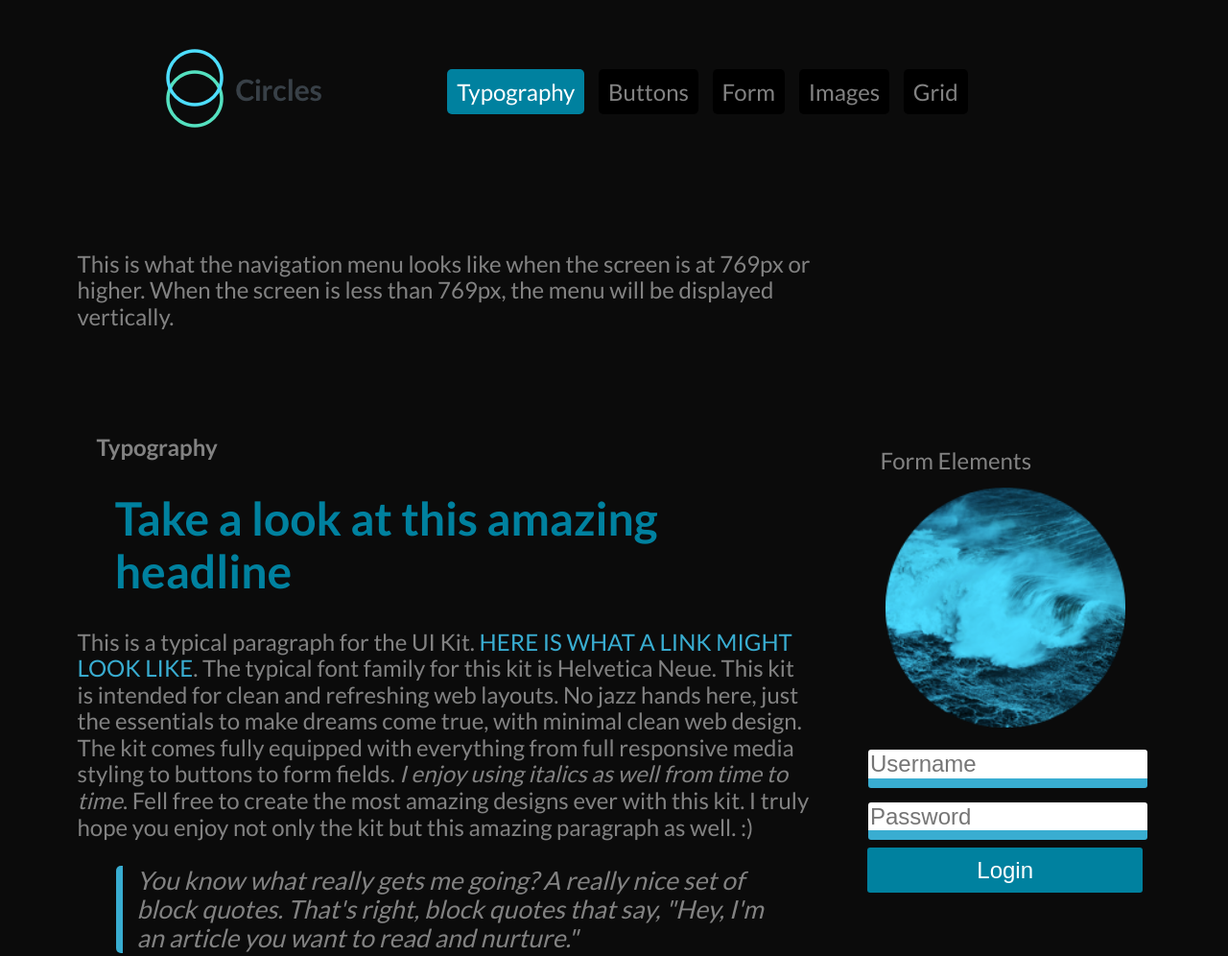
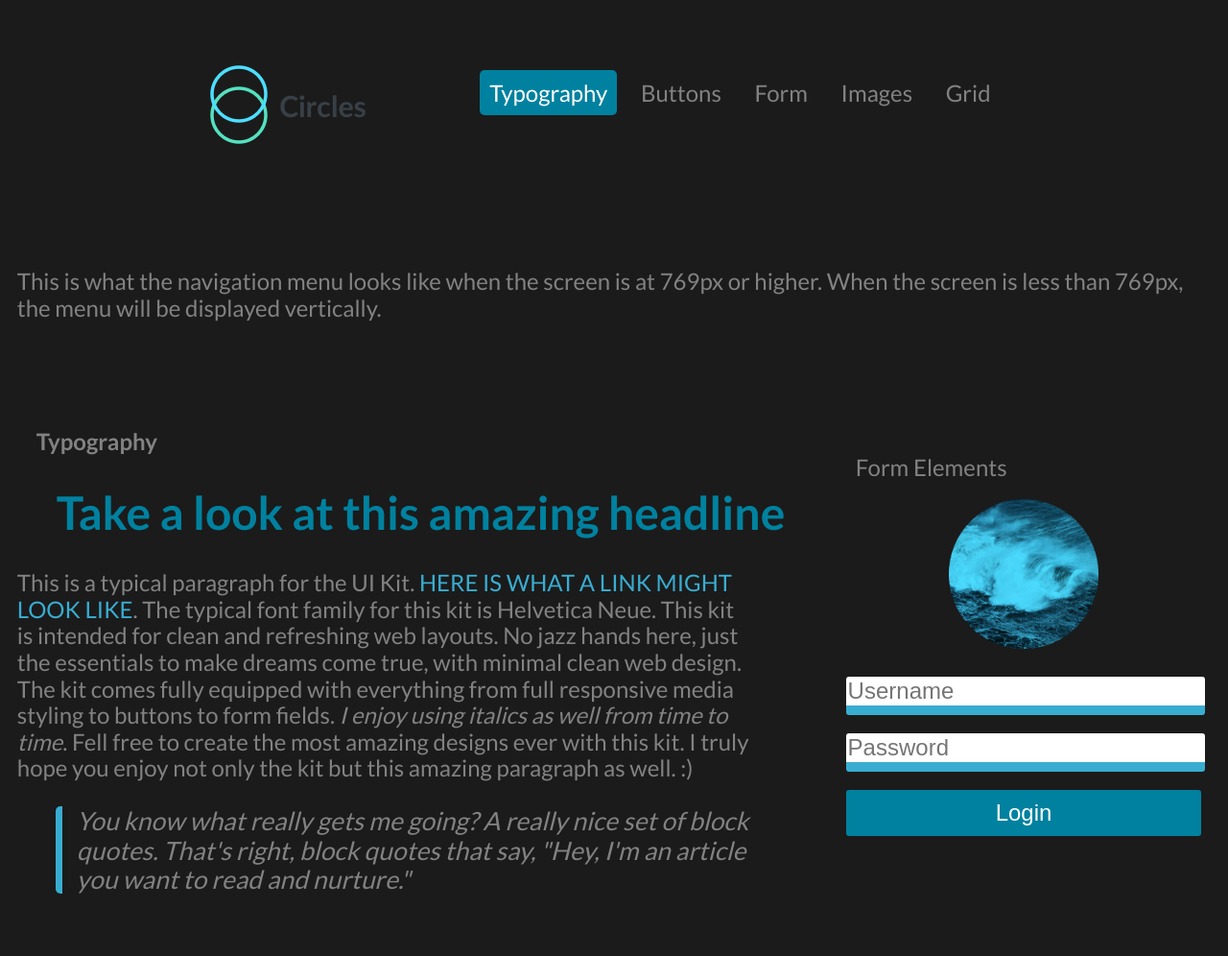
Before and after one commit to athenaozanich/style_guide_v3, a plain HTML site: page index.html in a window 1280 px wide. Shown: the top 996 px of the page at 96% size. Drawn offline with Linux system fonts and the light colour scheme.

Commit message:
Polish the layout, fix bugs ads MQ mixins.

```diff
--- a/scss/base/_base.scss
+++ b/scss/base/_base.scss
@@ -1,16 +1,13 @@
 ul{
 	padding:0;
 }
-p{
-	@media (min-width: $brkpoint-md){
+.grid__col--8 p{
+	@include brk-pt {
 		width:60vw;
 	}
 }
 .container{
-	width:90%;
-	margin-left: 5%;
-	margin-right: 5%;
-	background-color: $black;
+	background-color: $cod-gray;
 	color:$text-color-grey;
 	font-size: 1.5rem;
 	font-family: Lato, Helvetica Neue, Helvetica, Arial, sans-serif;
--- a/scss/components/_buttons.scss
+++ b/scss/components/_buttons.scss
@@ -1,24 +1,19 @@
 /**************************/
 /*        BUTTONS         */
 /**************************/
-[class^="btn"]{
-	width:$content-width-small;
-	margin:2.5%;
-	padding:10px;
-	border:none;
-	border-radius:3px;
-	color:white;
-	@media (min-width: $brkpoint-md){
+.grid__col--12 [class^="btn"]{
+	@include btn {
+		@include brk-pt {
 		width:17%;
 		margin:auto;
-		margin-left:2.25%;
+		margin-left:2vw;
 
+		}
 	}
+
 }
 .form{
 	& .btn--default{
-		@media (min-width: $brkpoint-md){
-			width:$content-width-small;
-			}
-		}
+		@include btn;
+	}
 }
--- a/scss/components/_grid.scss
+++ b/scss/components/_grid.scss
@@ -16,41 +16,48 @@
 .grid__row{
 	display:block;
 
-    @media (min-width: $brkpoint-md){
+    @include brk-pt {
 		display: flex;
 		flex-direction:row;
-	    justify-content: space-evenly;
+	    justify-content: center;
+
 
         .grid__col--3{
-    		flex-grow:1;
+    		flex:0 25%;
+
         }
         .grid__col--4{
-        	flex-grow:2;
+        	flex:0 31%;
+
         }
         .grid__col--5{
-            flex-grow:2;
+            flex:0 35%;
+
         }
         .grid__col--6{
-        	flex-grow:1;
+        	flex:0 50%;
+
         }
         .grid__col--7{
-            flex-grow:5;
+            flex:0 60%;
+
         }
         .grid__col--8{
-        	flex-grow:5;
+        	flex:0 65%;
+
         }
         .grid__col--9{
-        	flex-grow:1;
+        	flex:0 645px;
+
         }
         .grid__col--12{
-        	flex-grow:1;
+        	flex:0 100%;
+
         }
+
+        .centered{
+
+        }
+
 	}
 }
-
-.centered{
-    &.grid__col--7{
-       flex:0 50%;
-
-    }
-}
--- a/scss/components/_images.scss
+++ b/scss/components/_images.scss
@@ -3,7 +3,7 @@
 /**************************/
 .img--logo{
 	display:block;
-	margin:10% auto;
+	margin:50px auto;
 }
 .img--frame {
     width: 95%;
@@ -12,6 +12,6 @@
 }
 .img--avatar{
 	display:block;
-	width:250px;
+	width:40%;
 	margin:5% auto;
 }
--- a/scss/components/_navigation.scss
+++ b/scss/components/_navigation.scss
@@ -6,7 +6,7 @@
 	list-style: none;
 	text-align:center;
 	margin:5px;
-	background-color:black;
+	background-color:$cod-gray;
 	border-radius: 5px;
 	padding: 10px;
 
@@ -27,11 +27,13 @@
 
 }
 .nav{
-	@media (min-width: $brkpoint-md){
-		display: block;
+	display:block;
+	margin:auto;
+	@include brk-pt {
+
 		margin-top: 50px;
 		.nav__item{
-		display:inline-block;
+			display:inline-block;
 		}
 	}
 }
--- a/scss/styles.scss
+++ b/scss/styles.scss
@@ -4,6 +4,6 @@
 
 @import 'utilities/index';
 
+@import 'base/index';
+
 @import 'components/index';
-
-@import 'base/index';
--- a/scss/utilities/_functions.scss
+++ b/scss/utilities/_functions.scss
@@ -25,6 +25,7 @@
 	[class*="grid__col--#{$theme}"]{
 
 	    &.theme__colors{
+	    	text-align: center;
 	    	background-color:$color ;
 	    	color:white;
 	    }
--- a/scss/utilities/_mixins.scss
+++ b/scss/utilities/_mixins.scss
@@ -0,0 +1,22 @@
+@mixin brk-pt{
+
+    @media #{$brkpoint-md} {
+    	@content;
+    }
+}
+
+@mixin btn{
+	width:$content-width-small;
+	margin:2.5%;
+	padding:10px;
+	border:none;
+	border-radius:3px;
+	color:white;
+	@content;
+}
+
+@mixin center{
+	display:block;
+	margin-left:auto;
+	margin-right:auto;
+}
--- a/scss/utilities/_placeholders.scss
+++ /dev/null
@@ -1,4 +0,0 @@
-%centered{
-	display:block;
-	margin:10% auto;
-}
--- a/scss/utilities/_variables.scss
+++ b/scss/utilities/_variables.scss
@@ -10,7 +10,7 @@ $content-spacing-small   : 2.5%;
 
 // Breakpoints
 
-$brkpoint-md    		 : 769px;
+$brkpoint-md    		 : "(min-width: 769px)";
 
 $max-width 				 : 1400px;
 
@@ -20,7 +20,8 @@ $gutter					 : 10px;
 // Descriptive Base Colors
 
 $white 					 : #fff;
-$black 					 : #0b0b0b;
+$cod-gray 				 : #1b1b1b;
+$black					 : #0b0b0b;
 $text-color-grey  		 : #828282;
 
 $deep-cerulean  		 : #00819F;
```
Also changed, not shown: css/styles.css, 1 other file.
